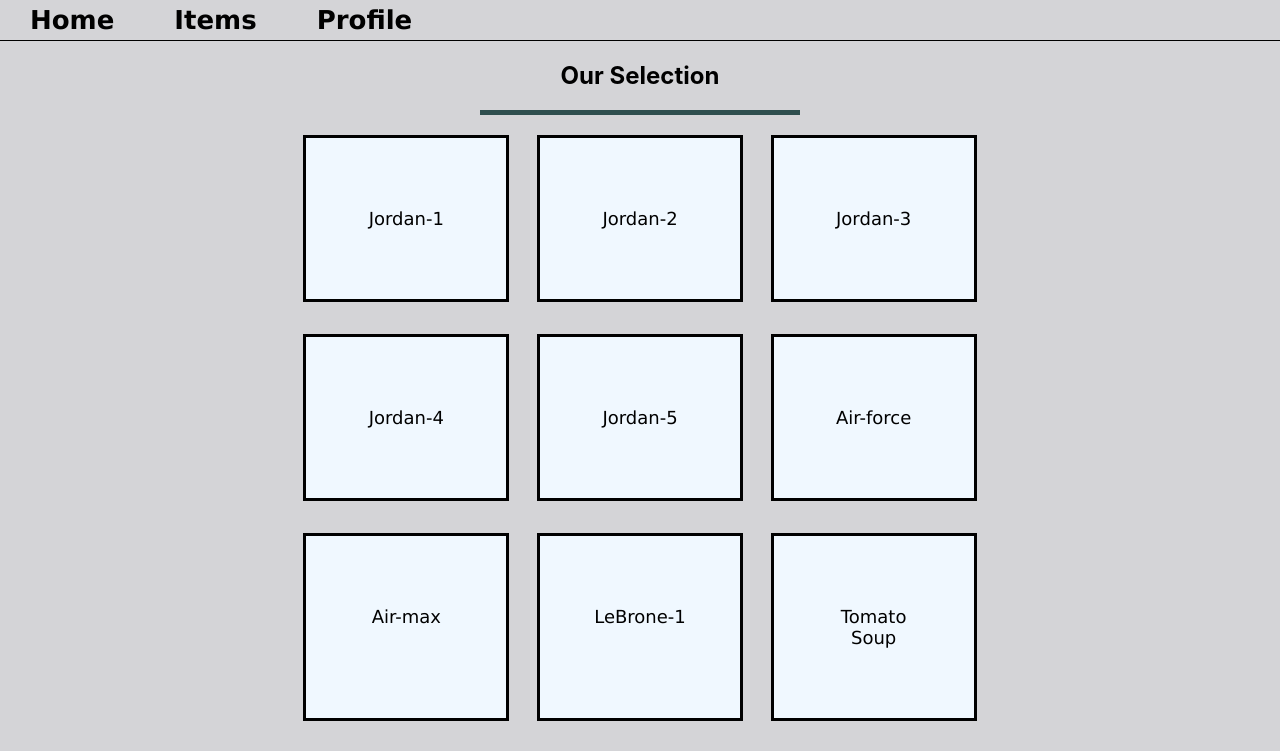
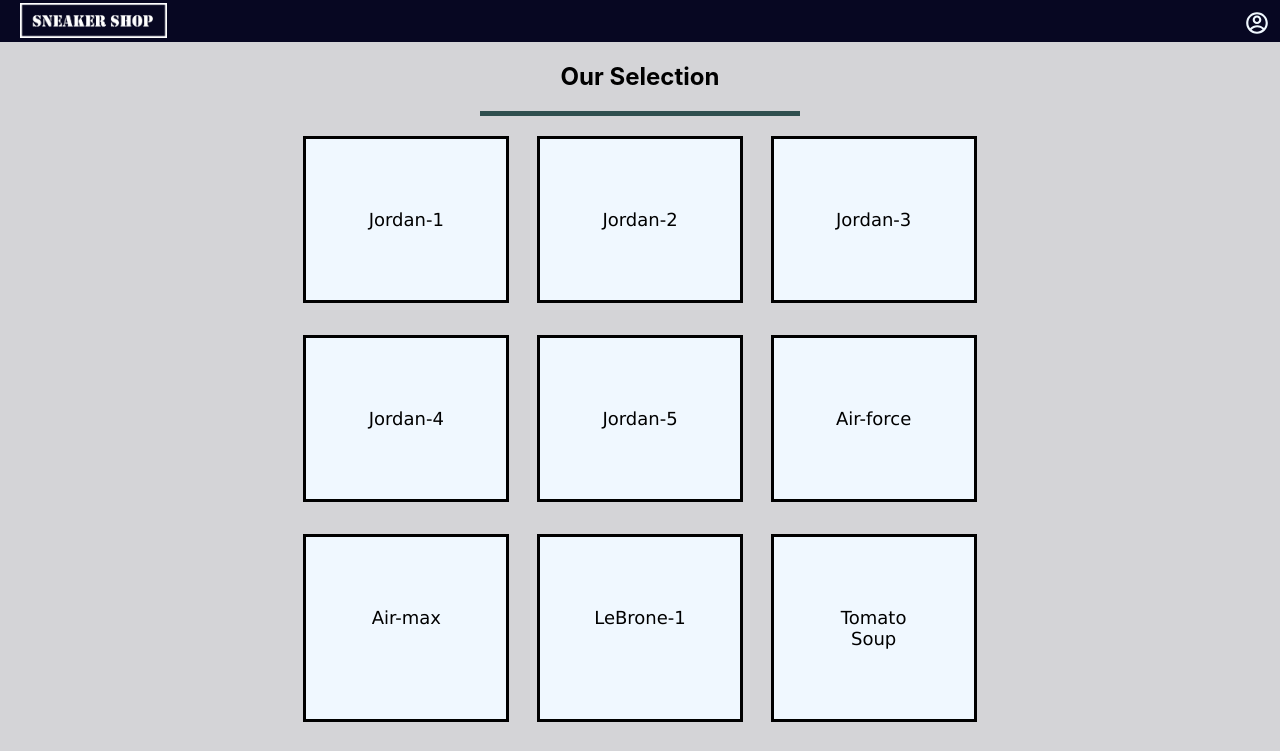
Before and after one commit to Pokulita/sneakershop, a React (Create React App) app in the folder sneakershop/: page /items in a window 1280 px wide. Shown: the top 751 px of the page. Built offline with nearby package versions, Linux system fonts and the light colour scheme.

Commit message:
modified Navbar

```diff
--- a/sneakershop/package.json
+++ b/sneakershop/package.json
@@ -8,6 +8,7 @@
     "@testing-library/user-event": "^13.5.0",
     "react": "^18.3.1",
     "react-dom": "^18.3.1",
+    "react-icons": "^5.3.0",
     "react-router-dom": "^6.26.1",
     "react-scripts": "5.0.1",
     "web-vitals": "^2.1.4"
--- a/sneakershop/src/App.css
+++ b/sneakershop/src/App.css
@@ -76,31 +76,43 @@
   margin-right: 5px;
 }
 
-.navbar{
-  margin: 5px auto;
+.navbar {
+  position: relative;
+  background-color: rgb(7, 7, 34);
+  height: 40px;
+  padding: 0 20px;
 }
 
-.navbar-link{
-  font-family: Verdana, Tahoma, sans-serif;
-    display: inline;
-    text-decoration: none;
-    padding: 10rem 100;
-    color: var(--mainBlack);
-    transition: var(--mainTransition);
-    text-align: center;
-    font-size: 1rem;
-    font-weight: 600;
-    letter-spacing: var(--mainSpacing);
-    margin: 20px 30px;
-    font-size: 26px;
-
-
+.logo{
+  margin-top: 3px;
+  margin-bottom: 1px;
+  height: 35px;
 }
 
-.navbar-divider{
-  border-bottom: 0.3px black solid;
-  box-shadow: black;
+.navbar-link {
+  display: flex;
+  align-items: center;
+  text-decoration: none;
+  color: aliceblue;
+  font-family: Verdana, Tahoma, sans-serif;
+  font-size: 26px;
+  margin: 0 15px;
 }
+
+.profile-icon {
+  position: absolute;
+  top: 0;
+  right: 0;
+  margin: 10px;
+  font-size: 26px;
+  color: aliceblue;
+}
+
+.navbar-divider {
+  height: 2px;
+  background-color: rgb(7, 7, 34);
+}
+
 
 .popular{
   text-align: center;
--- a/sneakershop/src/components/Navbar.js
+++ b/sneakershop/src/components/Navbar.js
@@ -1,6 +1,9 @@
 import React, { Component } from "react";
 
 import { Link } from "react-router-dom";
+
+import { RiAccountCircleLine } from "react-icons/ri";
+import logo from "../images/logo.png";
 
 export default class Navbar extends Component {
   state = {
@@ -13,14 +16,13 @@
     return (
       <>
         <div className="navbar">
-          <Link className="navbar-link" to="/">
-            <a>Home</a>
-          </Link>
-          <Link className="navbar-link" to="/items">
-            <a>Items</a>
+          <Link to="/">
+            <img src={logo} className="logo" alt="Beach Resort" />
           </Link>
           <Link className="navbar-link" to="/profile">
-            <a>Profile</a>
+            <a className="icon-holder">
+              <RiAccountCircleLine className="profile-icon" />
+            </a>
           </Link>
         </div>
         <div className="navbar-divider"></div>
--- a/sneakershop/src/pages/Home.js
+++ b/sneakershop/src/pages/Home.js
@@ -3,10 +3,12 @@
 import { Link } from "react-router-dom";
 
 import FeaturedItems from "../components/FeaturedItems";
+import Navbar from "../components/Navbar";
 
 export default function home() {
   return (
     <>
+      <Navbar />
       <p className="welcome">Welcome</p>
       <div className="welcome-divider"></div>
       <Link className="main-menu" to="/items">
```
Also changed, not shown: sneakershop/src/images/logo.png (added), 1 other file (tests, documents, lock files or other folders).
